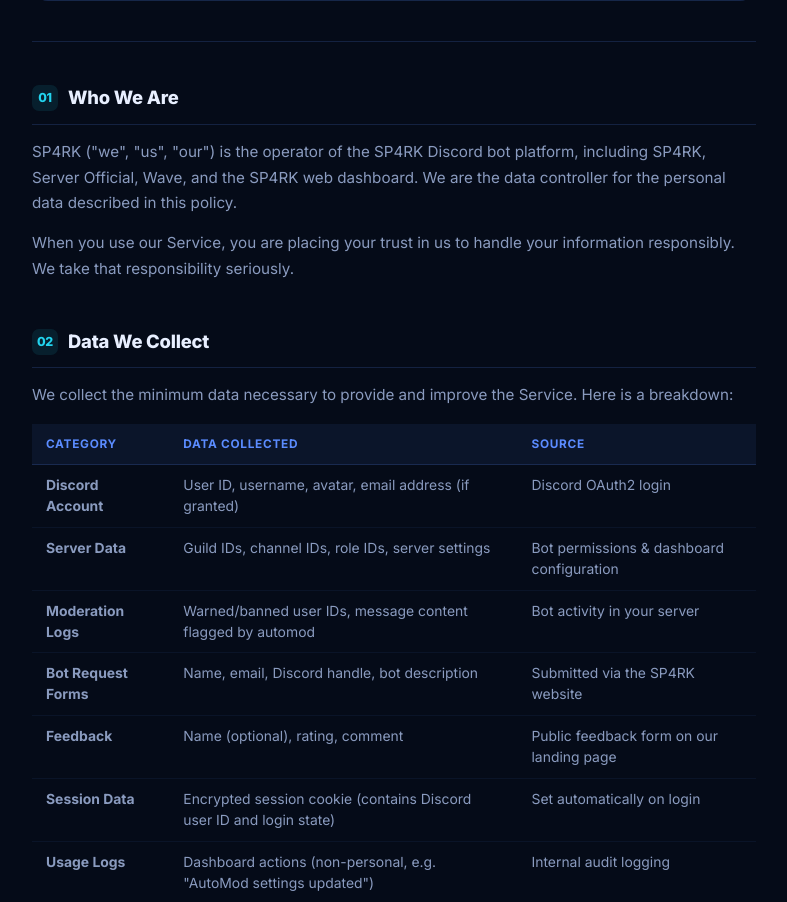
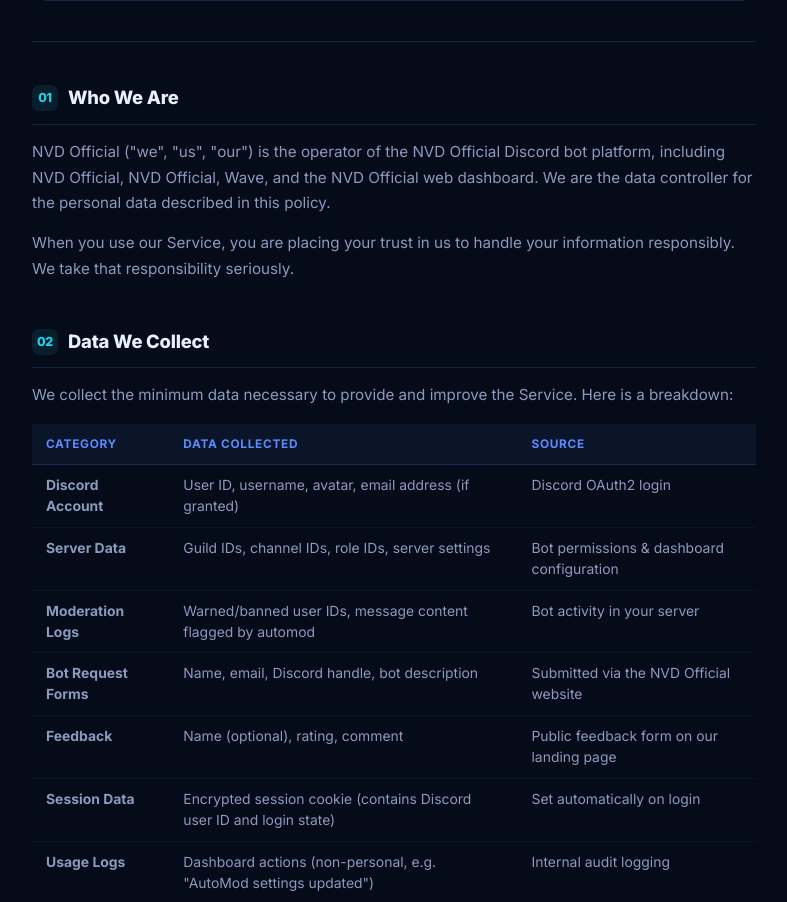
Before and after one commit to aronnachy-cyber/TwinByteLabs_A-BOT-WITH-WEB-DASHBOARD_, a Flask app: page /privacy in a window 1280 px wide. Shown: the part 875-1777 px from the top of the page, without its empty margins (246-1033 px from the left). Run offline with Flask 3, Linux system fonts and the light colour scheme; some libraries are stand-ins or nearby versions.

Commit message:
Apply NVD Official branding across site pages

```diff
--- a/SENTINEL-BOT-Main/templates/privacy.html
+++ b/SENTINEL-BOT-Main/templates/privacy.html
@@ -3,9 +3,9 @@
 <head>
 <meta charset="UTF-8">
 <meta name="viewport" content="width=device-width, initial-scale=1.0">
-<title>Privacy Policy · SP4RK</title>
-<meta name="description" content="SP4RK Privacy Policy — how we collect, use, and protect your data when you use our Discord bots and dashboard.">
-<link rel="canonical" href="https://SP4RK.dev/privacy">
+<title>Privacy Policy · NVD Official</title>
+<meta name="description" content="NVD Official Privacy Policy — how we collect, use, and protect your data when you use our Discord bots and dashboard.">
+<link rel="canonical" href="https://NVD Official.dev/privacy">
 <link rel="icon" type="image/x-icon" href="/static/favicon.ico">
 <link rel="preconnect" href="https://fonts.googleapis.com">
 <link rel="preconnect" href="https://fonts.gstatic.com" crossorigin>
@@ -287,7 +287,7 @@ footer a:hover{color:var(--accent);}
   <!-- SECTION 1 -->
   <div class="legal-section" id="p1">
     <h2><span class="sec-num">01</span> Who We Are</h2>
-    <p>SP4RK ("we", "us", "our") is the operator of the SP4RK Discord bot platform, including SP4RK, Server Official, Wave, and the SP4RK web dashboard. We are the data controller for the personal data described in this policy.</p>
+    <p>NVD Official ("we", "us", "our") is the operator of the NVD Official Discord bot platform, including NVD Official, NVD Official, Wave, and the NVD Official web dashboard. We are the data controller for the personal data described in this policy.</p>
     <p>When you use our Service, you are placing your trust in us to handle your information responsibly. We take that responsibility seriously.</p>
   </div>
 
@@ -323,7 +323,7 @@ footer a:hover{color:var(--accent);}
         <tr>
           <td><strong>Bot Request Forms</strong></td>
           <td>Name, email, Discord handle, bot description</td>
-          <td>Submitted via the SP4RK website</td>
+          <td>Submitted via the NVD Official website</td>
         </tr>
         <tr>
           <td><strong>Feedback</strong></td>
@@ -481,7 +481,7 @@ footer a:hover{color:var(--accent);}
     <h3>Privacy questions or data requests?</h3>
     <p>Contact us and we'll respond promptly. For data deletion requests, please include your Discord username.</p>
     <a href="/">
-      <i class="fas fa-arrow-left"></i> Back to SP4RK
+      <i class="fas fa-arrow-left"></i> Back to NVD Official
     </a>
   </div>
 
@@ -489,7 +489,7 @@ footer a:hover{color:var(--accent);}
 
 <!-- FOOTER -->
 <footer>
-  <span>© <span id="yr"></span> SP4RK. All rights reserved.</span>
+  <span>© <span id="yr"></span> NVD Official. All rights reserved.</span>
   <div class="footer-links">
     <a href="/privacy">Privacy Policy</a>
     <a href="/terms">Terms of Service</a>
```
